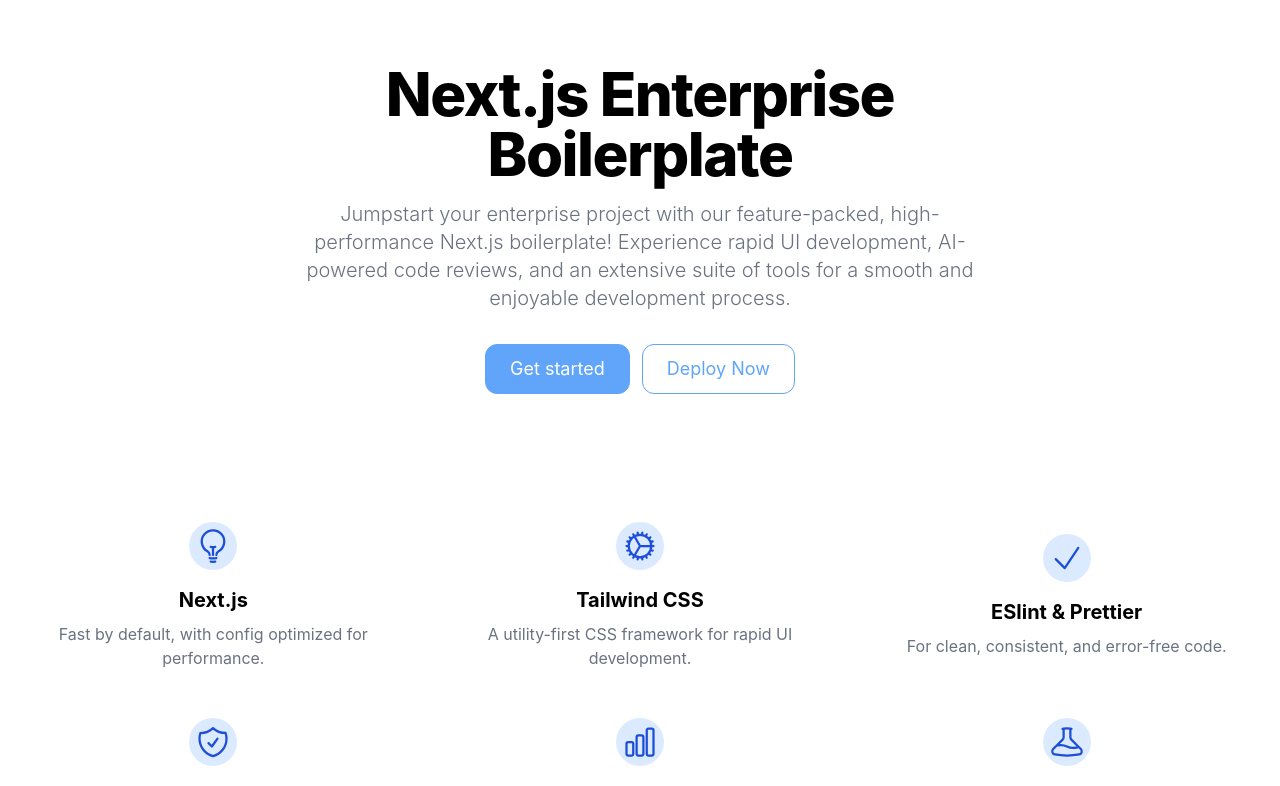
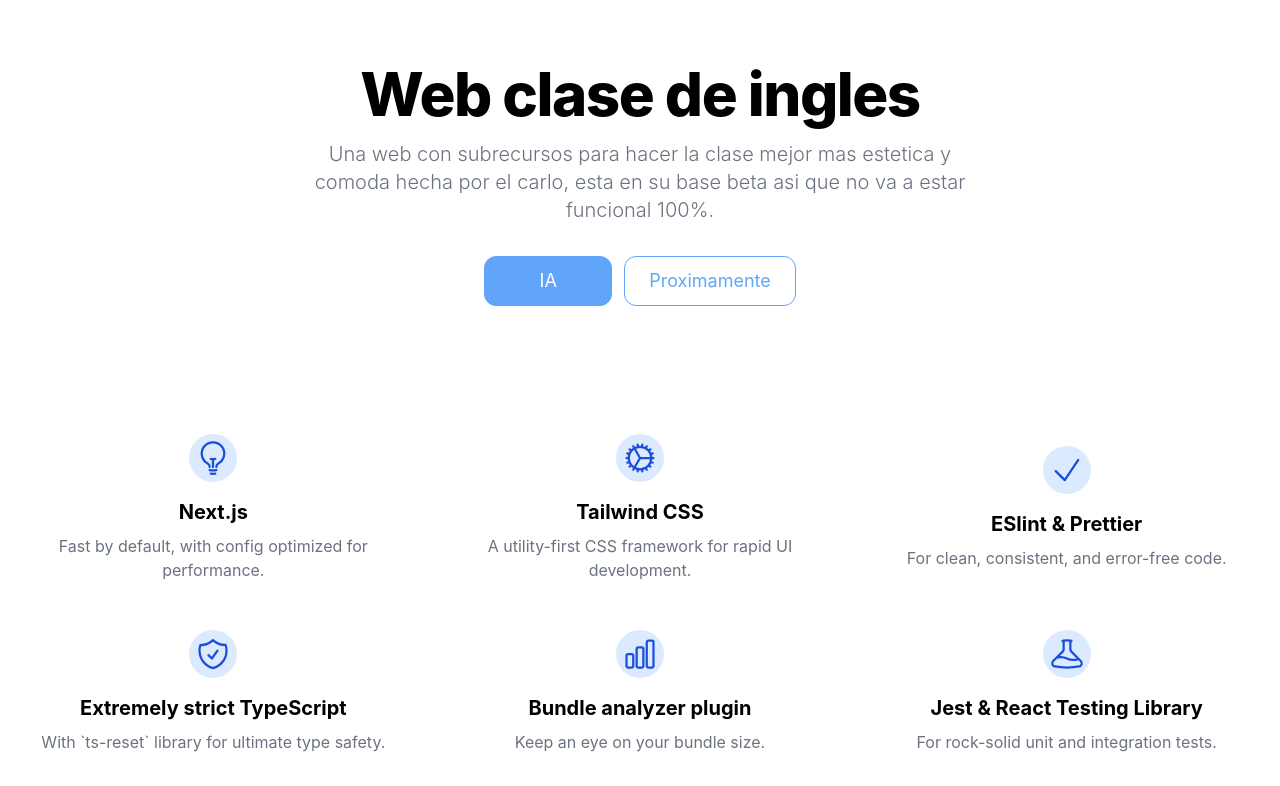
Before and after one commit to zskizz/general, a Next.js app: page / in a window 1280 px wide. Shown: the top 786 px of the page. Built offline with nearby package versions, Linux system fonts and the light colour scheme.

Commit message:
Update page.tsx

```diff
--- a/app/page.tsx
+++ b/app/page.tsx
@@ -8,7 +8,7 @@
     card: "summary_large_image",
   },
   openGraph: {
-    url: "https://next-enterprise.vercel.app/",
+    url: "url ia",
     images: [
       {
         width: 1200,
@@ -26,21 +26,19 @@
         <div className="mx-auto grid max-w-screen-xl px-4 py-8 text-center lg:py-16">
           <div className="mx-auto place-self-center">
             <h1 className="mb-4 max-w-2xl text-4xl font-extrabold leading-none tracking-tight dark:text-white md:text-5xl xl:text-6xl">
-              Next.js Enterprise Boilerplate
+              Web clase de ingles
             </h1>
             <p className="mb-6 max-w-2xl font-light text-gray-500 dark:text-gray-400 md:text-lg lg:mb-8 lg:text-xl">
-              Jumpstart your enterprise project with our feature-packed, high-performance Next.js boilerplate!
-              Experience rapid UI development, AI-powered code reviews, and an extensive suite of tools for a smooth and
-              enjoyable development process.
+              Una web con subrecursos para hacer la clase mejor mas estetica y comoda hecha por el carlo, esta en su base beta asi que no va a estar funcional 100%.
             </p>
-            <Button href="https://github.com/Blazity/next-enterprise" className="mr-3">
-              Get started
+            <Button href="url ia" className="mr-3">
+              IA
             </Button>
             <Button
-              href="https://vercel.com/new/git/external?repository-url=https://github.com/Blazity/next-enterprise"
+              href=""
               intent="secondary"
             >
-              Deploy Now
+              Proximamente
             </Button>
           </div>
         </div>
```
